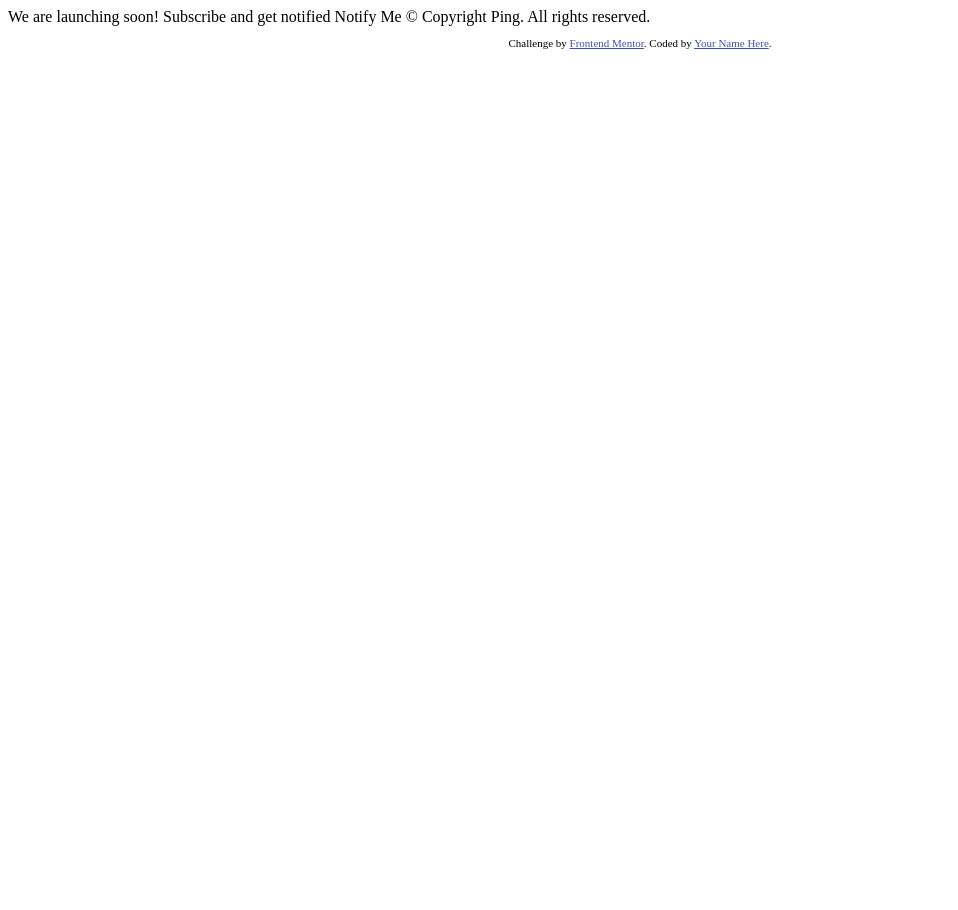
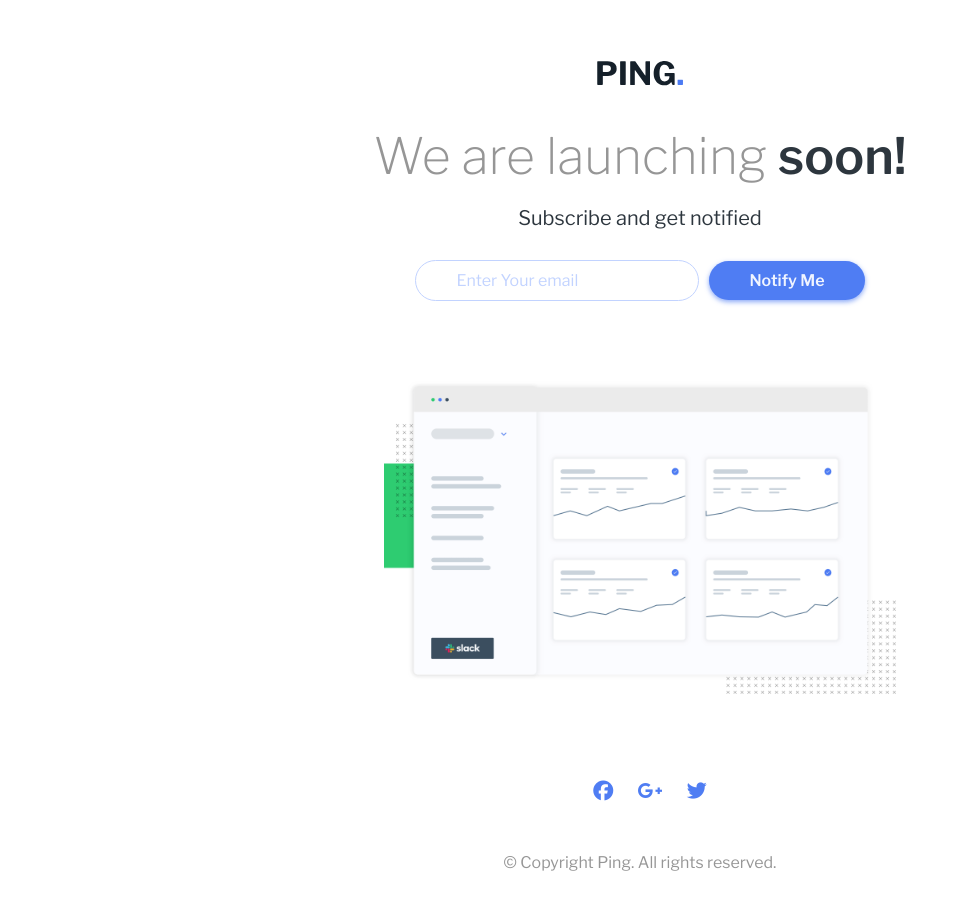
Before and after one commit to YoussefDevp/Ring, a plain HTML site: page index.html in a window 1280 px wide. Shown: the whole page, without its empty margins (0-958 px from the left). Before the commit the page ends 800 px from the top, so only its background shows below. Drawn offline with nearby package versions, Linux system fonts and the light colour scheme.

Commit message:
fist commit

```diff
--- a/index.html
+++ b/index.html
@@ -3,24 +3,45 @@
 <head>
   <meta charset="UTF-8">
   <meta name="viewport" content="width=device-width, initial-scale=1.0"> <!-- displays site properly based on user's device -->
-
   <link rel="icon" type="image/png" sizes="32x32" href="./images/favicon-32x32.png">
-
   <title>Frontend Mentor | Ping coming soon page</title>
-
-  <!-- Feel free to remove these styles or customise in your own stylesheet 👍 -->
-  <style>
-    .attribution { font-size: 11px; text-align: center; }
-    .attribution a { color: hsl(228, 45%, 44%); }
-  </style>
-</head>
+  <link rel="stylesheet" href="style.css">
+  <link rel="stylesheet" href="queries.css">
+  <script src="https://kit.fontawesome.com/039ffe8ca9.js" crossorigin="anonymous"></script>
+  </head>
 <body>
 
-  We are launching soon!
+  <header>
+    <img src="./images/logo.svg" alt="logo">
+    <h1>We are launching <span>soon!</span> </h1>
+    <p>Subscribe and get notified</p>
 
-  Subscribe and get notified
+  <div>
+    <input type="text" value="Enter Your email">
+    <a href="#" class="btn">Notify Me</a>
+  </div>
+</header>
 
-  Notify Me
+<div class="hero">
+
+  <img src="./images/illustration-dashboard.png" alt="">
+</div>
+
+<footer>
+
+  <div class="social-icons">
+    <i class="fab fa-facebook"></i>
+    <i class="fab fa-google-plus-g"></i>
+    <i class="fab fa-twitter"></i>
+  </div>
+
+  <p>&copy; Copyright Ping. All rights reserved.</p>
+</footer>
+
+
+
+
+  <!-- Notify Me
 
   &copy; Copyright Ping. All rights reserved.
 
@@ -29,6 +50,6 @@
       Challenge by <a href="https://www.frontendmentor.io?ref=challenge" target="_blank">Frontend Mentor</a>.
       Coded by <a href="#">Your Name Here</a>.
     </p>
-  </footer>
+  </footer> -->
 </body>
 </html>
--- /dev/null
+++ b/queries.scss
@@ -0,0 +1,39 @@
+@media only screen and (max-width: 533px) {
+    header {
+        img {
+            width: 75px;
+        }
+
+        h1 {
+            font-size:130%;
+        }
+
+        p {
+            font-size: 80%;
+        }
+
+        div {
+            flex-direction: column;
+            width: 100%;
+
+            input[type="text"],a {
+                width: 80%;
+                margin-bottom: 1rem;
+            }
+
+            a {
+                text-align: center;
+            }
+        }
+
+    }
+
+    .hero {
+        width: 100%;
+        img {
+           width: 80%;
+        }
+    }
+
+
+}
--- /dev/null
+++ b/style.scss
@@ -0,0 +1,111 @@
+@import url('https://fonts.googleapis.com/css2?family=Libre+Franklin:wght@100;200;300;400;500;600;700;800;900&display=swap');
+
+* {
+    padding: 0;
+    margin: 0;
+    box-sizing: border-box;
+    font-size: 20px;
+    font-family:'Libre Franklin','sans-serif';
+}
+
+
+header {
+    width: 100%;
+    display: flex;
+    flex-direction: column;
+    align-items: center;
+    justify-content: center;
+
+    img {
+        margin-top: 3rem;
+    }
+
+    h1 {
+        margin-top: 1rem;
+        color: hsl(0, 0%, 59%);
+        font-size: 250%;
+        font-weight: 200;
+        line-height: 2;
+    }
+
+    span {
+        font-size: 100%;
+        color:hsla(210, 32%, 12%, 0.897);
+        font-weight: 600;
+    }
+
+    p {
+        margin-bottom: 1.5rem;
+        color:hsla(210, 32%, 12%, 0.897);
+        font-weight: 400;
+    }
+
+    div {
+        display: flex;
+        align-items: center;
+
+
+    input[type="text"] {
+        border: solid 1.5px hsl(223, 100%, 88%);
+        padding: .5rem 2rem;
+        border-radius: 45px;
+        box-sizing: border-box;
+    }
+
+    input[value="Enter Your email"] {
+        color: hsl(223, 100%, 88%);
+        font-size: 80%;
+    }
+
+    a {
+        font-size: 80%;
+        text-decoration: none;
+        margin-left:.5rem;
+        background: hsl(223, 87%, 63%);
+        padding: .5rem 2rem;
+        border-radius: 45px;
+        color: hsl(224, 100%, 97%);
+        font-weight: 600;
+        box-shadow: 0px 2px 5px 0px hsla(223, 87%, 63%, 0.664);
+    }
+
+    a:hover {
+        filter: brightness(120%);
+        transition: .3s ease-out;
+    }
+}
+
+}
+
+.hero  {
+    width: 100%;
+    text-align: center;
+    img {
+        width: 40%;
+        margin: 4rem auto;
+    }
+}
+
+footer {
+    text-align: center;
+.social-icons {
+    margin-bottom: 2rem;
+}
+        i {
+            font-size: 20px;
+            color: hsl(223, 87%, 63%);
+            margin-left: 1rem;
+            cursor: pointer;
+        }
+
+        i:hover {
+            transform: scale(1.3);
+            transition: .3s ease-out;
+        }
+
+        p {
+            color: hsl(0, 0%, 59%);
+            font-size: 80%;
+            margin: 2.5rem auto;
+        }
+    }
```
Also changed, not shown: queries.css (added), style.css (added), 2 other files.
